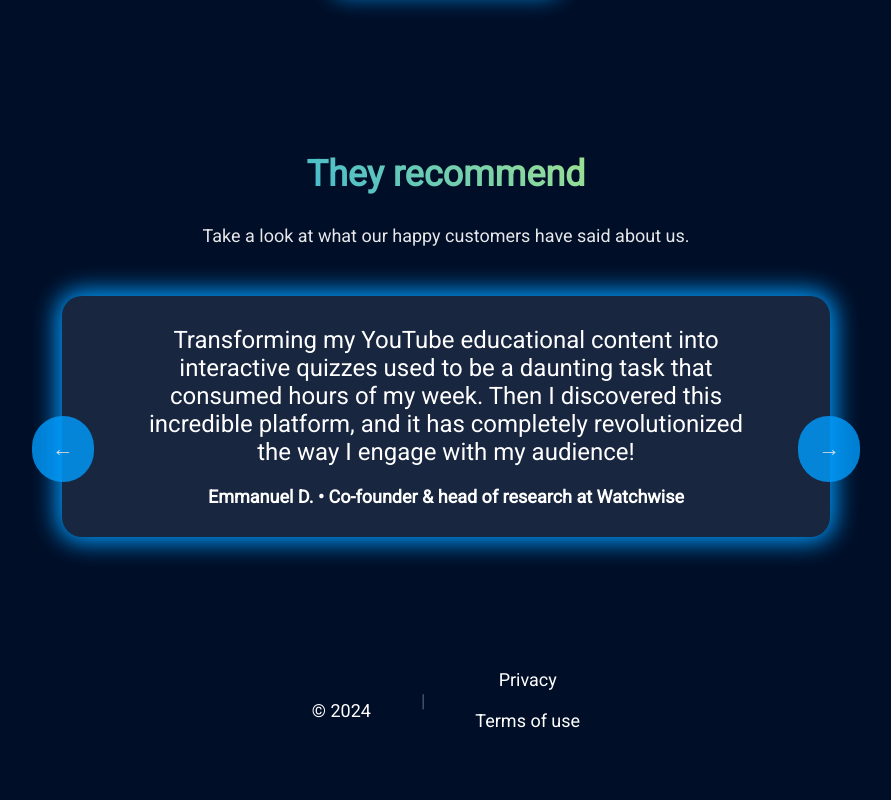
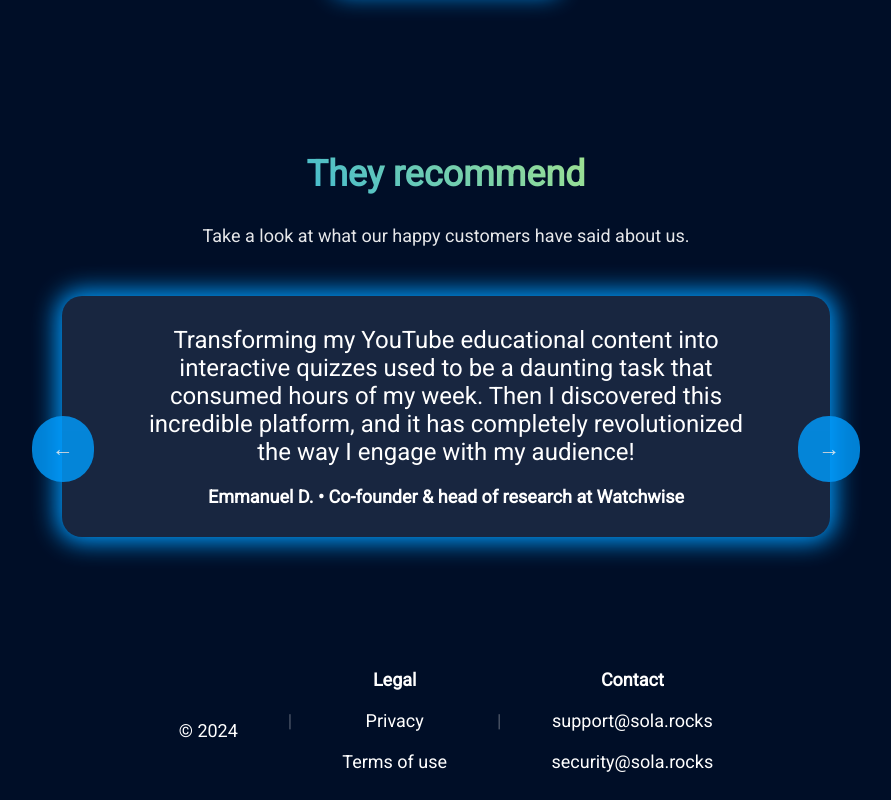
Before and after one commit to Dichiara25/Sola, a Next.js app: page / in a window 1280 px wide. Shown: the part 3387-4187 px from the top of the page, without its empty margins (194-1085 px from the left). Before the commit the page ends 4146 px from the top, so only its background shows below. Built offline with nearby package versions, Linux system fonts and the light colour scheme.

Commit message:
Enhance footer

```diff
--- a/src/app/components/structure/Footer.module.css
+++ b/src/app/components/structure/Footer.module.css
@@ -0,0 +1,3 @@
+.link {
+    margin: 10px 0;
+}
--- a/src/app/components/structure/Footer.tsx
+++ b/src/app/components/structure/Footer.tsx
@@ -1,18 +1,25 @@
 import styles from "./Footer.module.css";
 import { routes } from "@/app/utils/routes";
+
+interface Link {
+    name: string,
+    route: string
+}
 
 function getCurrentYear(): number {
     return new Date().getFullYear();
 }
 
-export default function Footer() {
+function Divider() {
+    return <div style={{margin: "0 50px", opacity: ".3"}}>|</div>
+}
+
+function Brand() {
     const currentYear = getCurrentYear();
 
-    return <div className={styles.container} style={{flexDirection: "column", textAlign: "center"}}>
-        <div style={{display: "flex", flexDirection: "row", alignItems: "center", justifyContent: "center"}}>
-            <div style={{display: "flex", flexDirection: "column", alignItems: "center"}}>
+    return <div style={{display: "flex", flexDirection: "column", alignItems: "center"}}>
         <div style={{display: "flex", flexDirection: "row"}}>
-                    <h1 style={{fontSize: 'x-large', margin: '0 5px'}}>
+            <h1 style={{fontSize: 'xx-large', margin: '0 5px'}}>
                 {process.env.NEXT_PUBLIC_APP_NAME}
             </h1>
         </div>
@@ -20,13 +27,48 @@ export default function Footer() {
             © {process.env.NEXT_PUBLIC_APP_NAME} {currentYear}
         </div>
     </div>
-            <div style={{margin: "0 50px", opacity: ".3"}}>
-                |
+}
+
+function Links(props: {title: string, links: Link[]}) {
+    return <div style={{display: "flex", flexDirection: "column"}}>
+        <b className={styles.link}>{props.title}</b>
+        {props.links.map((link, index) => (
+            <a key={index} className={styles.link} href={link.route}>
+                {link.name}
+            </a>
+        ))}
     </div>
-            <div style={{display: "flex", flexDirection: "column"}}>
-                <a style={{margin: "10px 0"}} href={routes.privacy}>Privacy</a>
-                <a style={{margin: "10px 0"}} href={routes.termsOfUse}>Terms of use</a>
-            </div>
+}
+
+export default function Footer() {
+    const legalLinks: Link[] = [
+        {
+            name: "Privacy",
+            route: routes.privacy
+        },
+        {
+            name: "Terms of use",
+            route: routes.termsOfUse
+        }
+    ]
+    const contactLinks: Link[] = [
+        {
+            name: "support@sola.rocks",
+            route: "mailto:support@sola.rocks"
+        },
+        {
+            name: "security@sola.rocks",
+            route: "mailto:security@sola.rocks"
+        }
+    ]
+
+    return <div className={styles.container} style={{flexDirection: "column", textAlign: "center"}}>
+        <div style={{display: "flex", flexDirection: "row", alignItems: "center", justifyContent: "center"}}>
+            <Brand />
+            <Divider />
+            <Links title={"Legal"} links={legalLinks} />
+            <Divider />
+            <Links title={"Contact"} links={contactLinks} />
         </div>
     </div>
 }
--- a/src/app/components/structure/home/Landing.tsx
+++ b/src/app/components/structure/home/Landing.tsx
@@ -28,7 +28,7 @@ export default function Landing() {
         </ScrollAppear>
         <ScrollAppear>
             <Paragraph
-                title={"Streamline your corporate training"}
+                title={"Streamline corporate training"}
                 content={`Using ${process.env.NEXT_PUBLIC_APP_NAME}, upgrade your training materials by converting online meetings, corporate documentation and instructional videos into interactive quizzes.`}
                 image={Meeting}
                 alt={"A business woman attending an online meeting with a happy face"}
```
Lines whose indentation alone changed are shown as unchanged.
